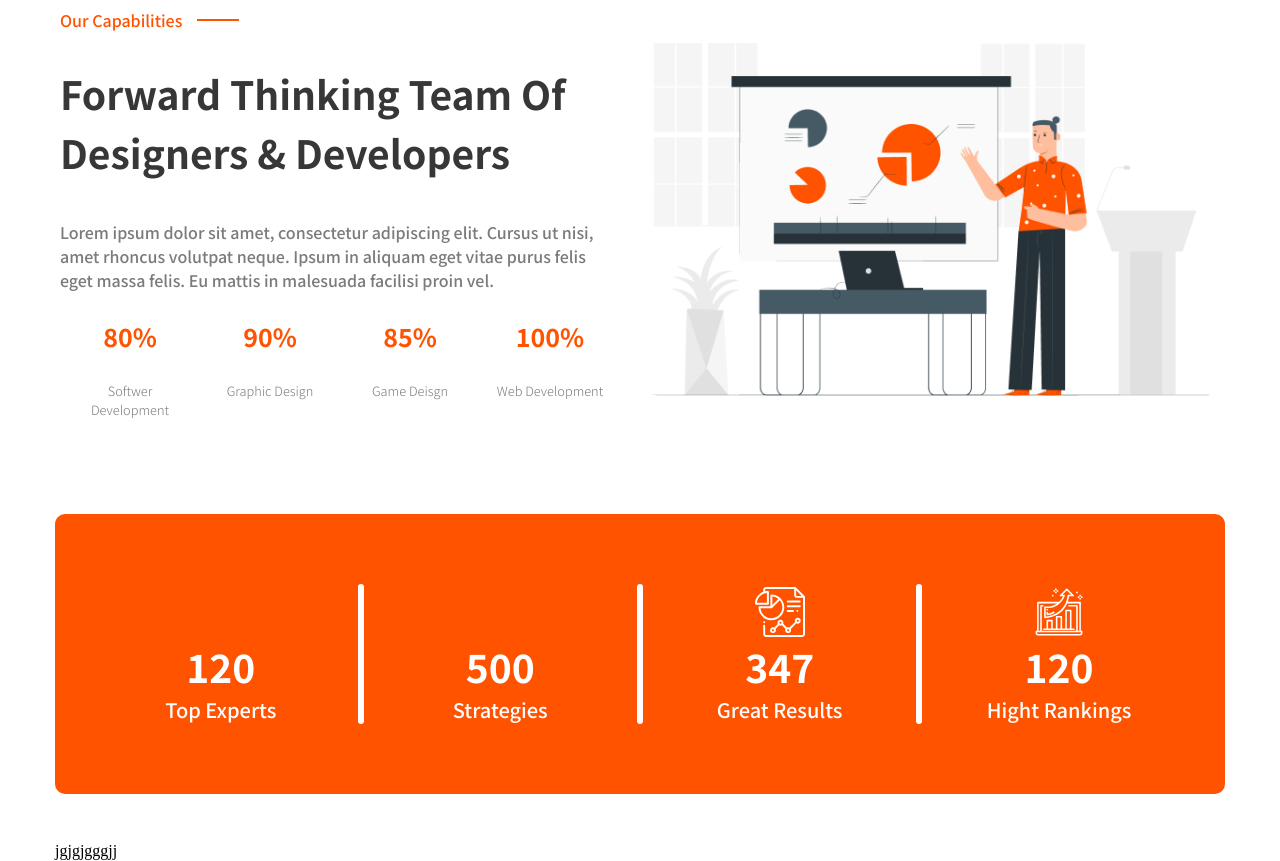
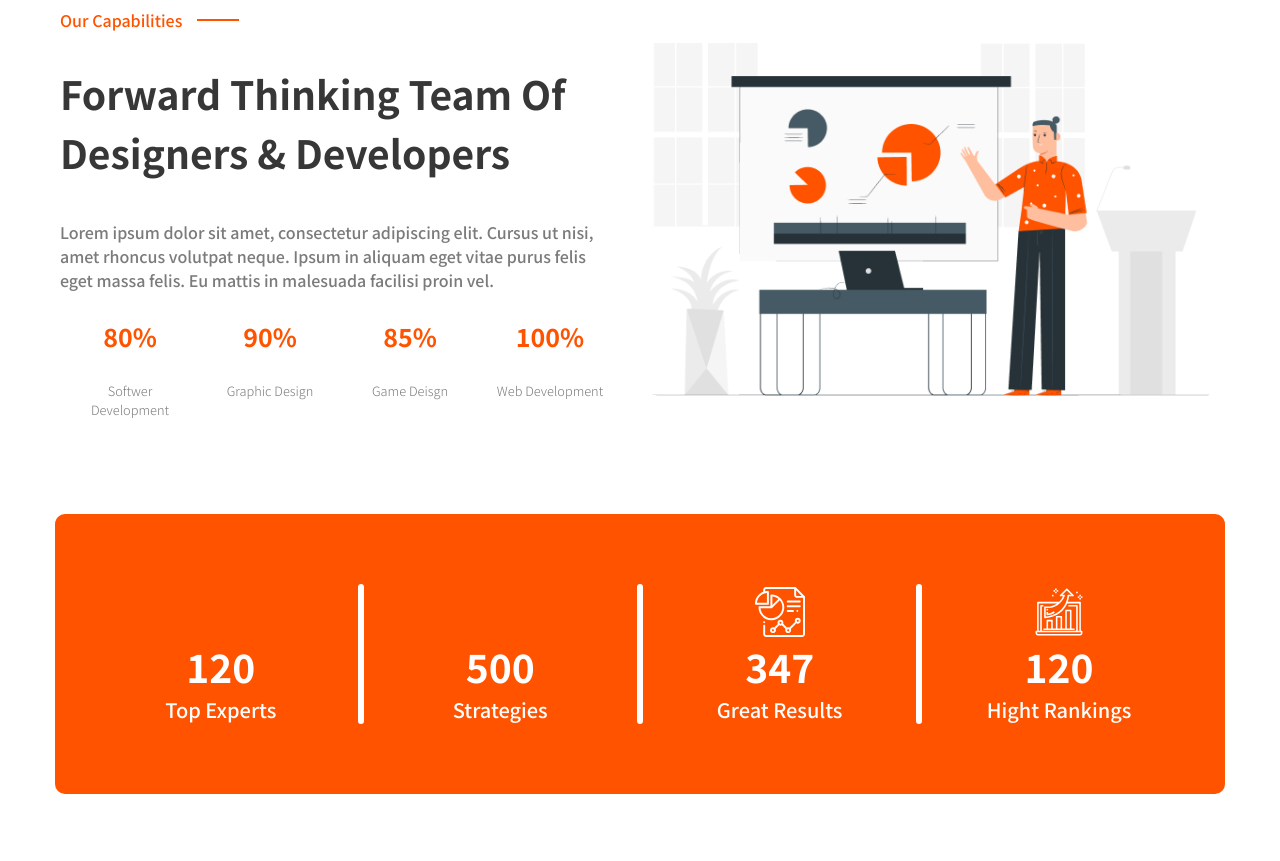
Before and after one commit to Diana-Diana-dev/web_development, a plain HTML site: page index.html in a window 1280 px wide. Shown: the part 4052-4913 px from the top of the page. Drawn offline with Linux system fonts and the light colour scheme.

Commit message:
Update index.html

```diff
--- a/index.html
+++ b/index.html
@@ -283,7 +283,6 @@ odo enim ornare turpis tempus enim, nibh nulla. Rhoncus sed.</p>
 							<p class="resultStatistics__text">Hight Rankings</p>
 				</div>
 			</section>
-	<DIV>jgjgjgggjj</DIV>
 </main>
 
 
```
